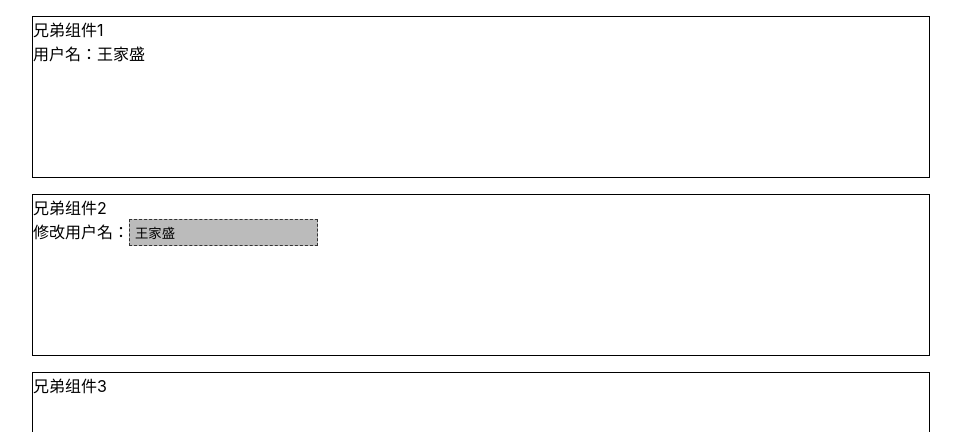
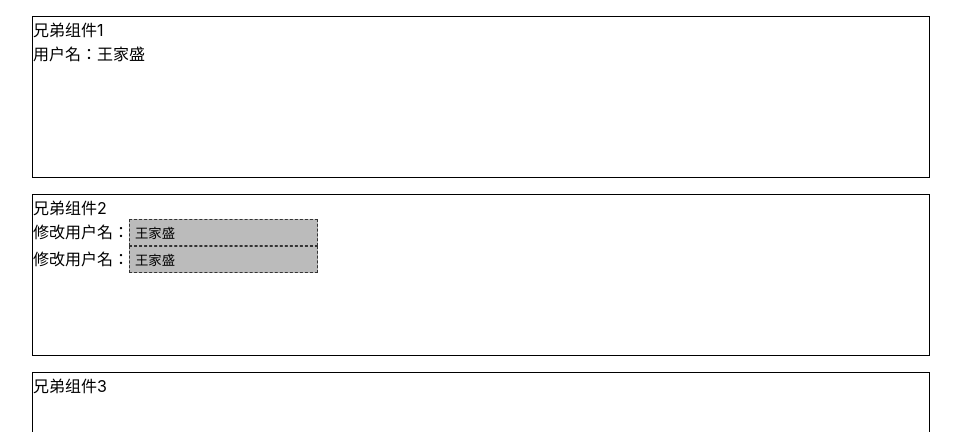
Before and after one commit to wangjs-jacky/redux_jirenggu, a React (Create React App) app: page / in a window 1280 px wide. Shown: the top 432 px of the page, without its empty margins (159-1120 px from the left). Built offline with nearby package versions, Linux system fonts and the light colour scheme; the HTML template or start-up script is replaced by a standard one.

Commit message:
使用createWrapper的方式,批量化生成HOC,即connect的前身

```diff
--- a/src/App.js
+++ b/src/App.js
@@ -42,6 +42,7 @@ const Child2 = () => {
     <Section>
       兄弟组件2
       <Wrapper />
+      <Wrapper2 />
     </Section>
   )
 }
@@ -93,24 +94,10 @@ const Wrapper = () => {
   return <UserModifier dispatch={dispatch} state={appState} />
 }
 
-const UserModifier = ({ dispatch, state }) => {
-  /*
-   通过封装的方式，UserModifer 不再通过 useContext 取全局状态
-   链接全局变量的活由 父组件(HOC) 代为解决
-   通过 { dispatch } 获取直接修改 状态仓库 的工作
-   而 { state } 获取 状态仓库。
-   对比：
-   const { appState, setAppState } = useContext(appContext)
-   与：
-   通过 props 接受 ({ appState , dispatch })
-   可以发现，核心 reducer 和 dispatch 相当于禁用原始的dispatch，想要修改
-   仓库必须使用我提供的dispatch的方法，这个想法非常牛逼。
-  */
-
+const UserModifier = ({ dispatch, state, children }) => {
   const onChange = (e) => {
     dispatch("updateUser", { name: e.target.value })
   }
-
   return (
     <div>
       修改用户名：
@@ -122,4 +109,18 @@ const UserModifier = ({ dispatch, state }) => {
 
 }
 
+// 使用 createWrapper 批量化生成 HOC 组件 ,即connect
+const createWrapper = (Component) => {
+  return (props) => {
+    const { appState, setAppState } = useContext(appContext)
+    const dispatch = (actionType, payload) => {
+      const newState = createNewState(appState, actionType, payload)
+      setAppState(newState)
+    }
+    return <Component dispatch={dispatch} state={appState} />
+  }
+}
+
+const Wrapper2 = createWrapper(UserModifier)
+
 export default App
```
